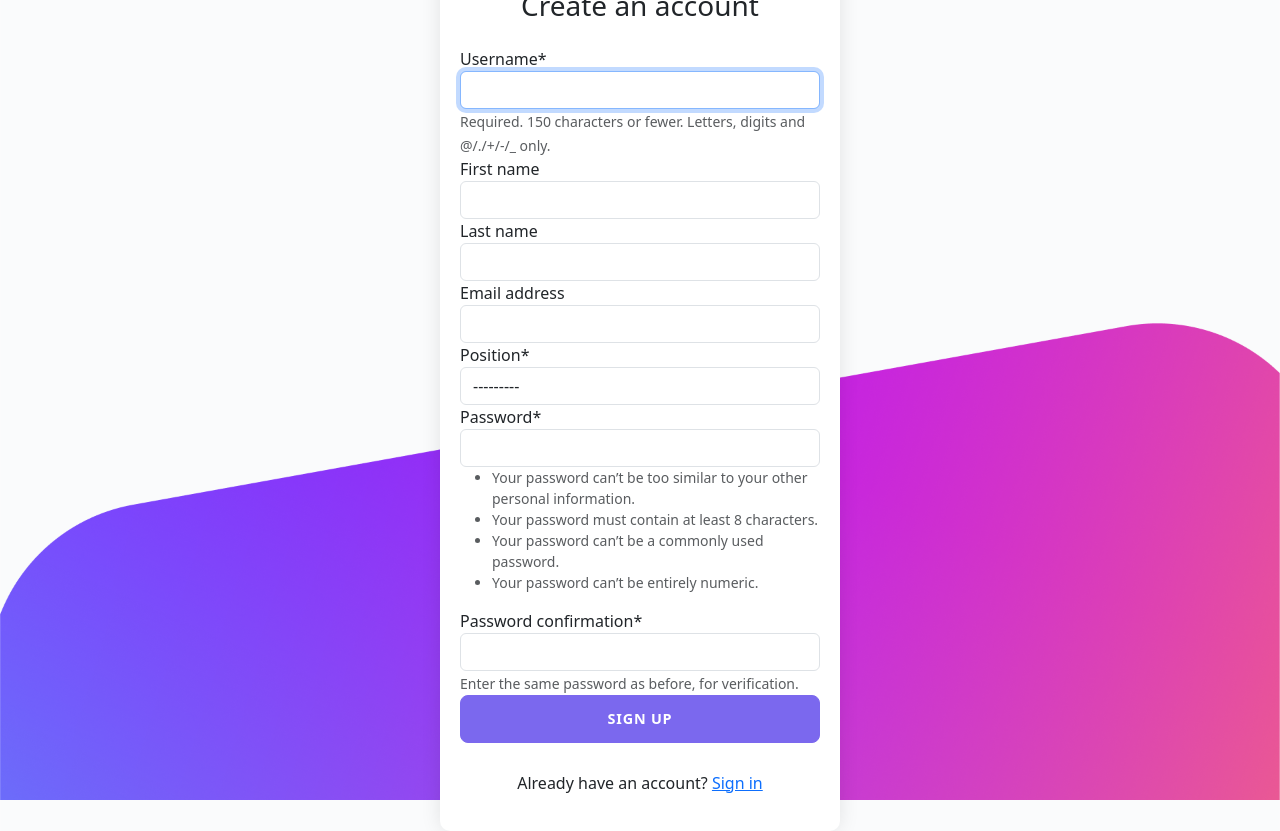
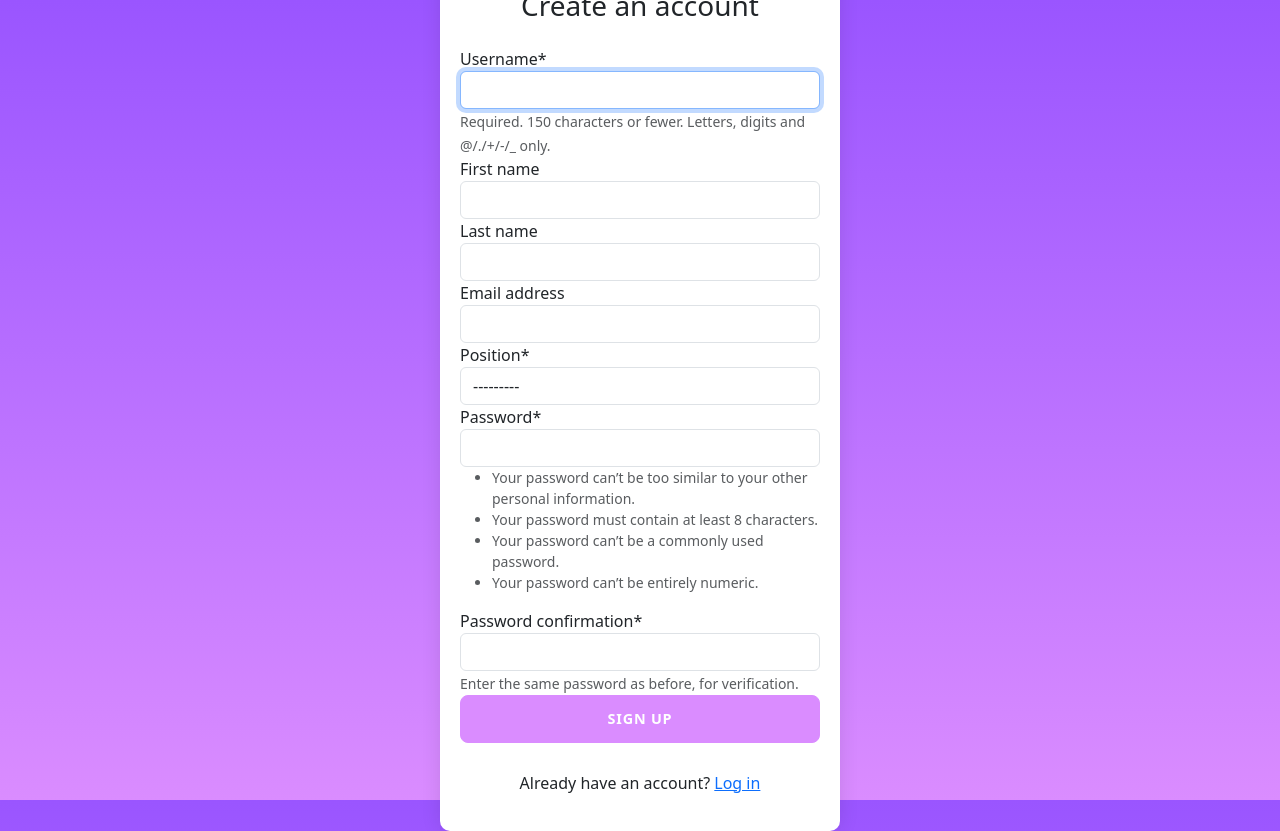
Before and after one commit to oleksandra-shershen/task-manager, a Django app: page /accounts/register/ in a window 1280 px wide. Run offline with Django 4.2, Linux system fonts and the light colour scheme; data that the repository does not hold is empty; some libraries are stand-ins or nearby versions.

Commit message:
Change background image + add link to login page

```diff
--- a/templates/accounts/register.html
+++ b/templates/accounts/register.html
@@ -10,7 +10,7 @@
   {% load static %}
   <style>
       body {
-          background-image: url("{% static 'img/back_login.png' %}");
+          background-image: url("{% static 'img/back_login.svg' %}");
           background-size: cover;
           background-position: center;
           height: 100vh;
@@ -38,13 +38,13 @@
           font-size: 0.9rem;
           letter-spacing: 0.05rem;
           padding: 0.75rem 1rem;
-          background-color: #7B68EE;
-          border-color: #7B68EE;
+          background-color: #DA8CFF;
+          border-color: #DA8CFF;
       }
 
       .btn-register:hover {
-          background-color: #6A5ACD;
-          border-color: #6A5ACD;
+          background-color: #DA8CFF;
+          border-color: #DA8CFF;
       }
 
       #signin-link {
@@ -61,12 +61,11 @@
     <div class="text-start">
       {{ form|crispy }}
     </div>
-
     <div class="d-grid">
       <button class="btn btn-lg btn-primary btn-register text-uppercase fw-bold mb-2" type="submit">Sign up</button>
     </div>
     <div id="signin-link">
-      <p style="margin-top: 10px;">Already have an account? <a href="#">Sign in</a></p>
+      <p style="margin-top: 10px;">Already have an account? <a href="{% url 'accounts:login' %}">Log in</a></p>
     </div>
   </form>
 </div>
```
